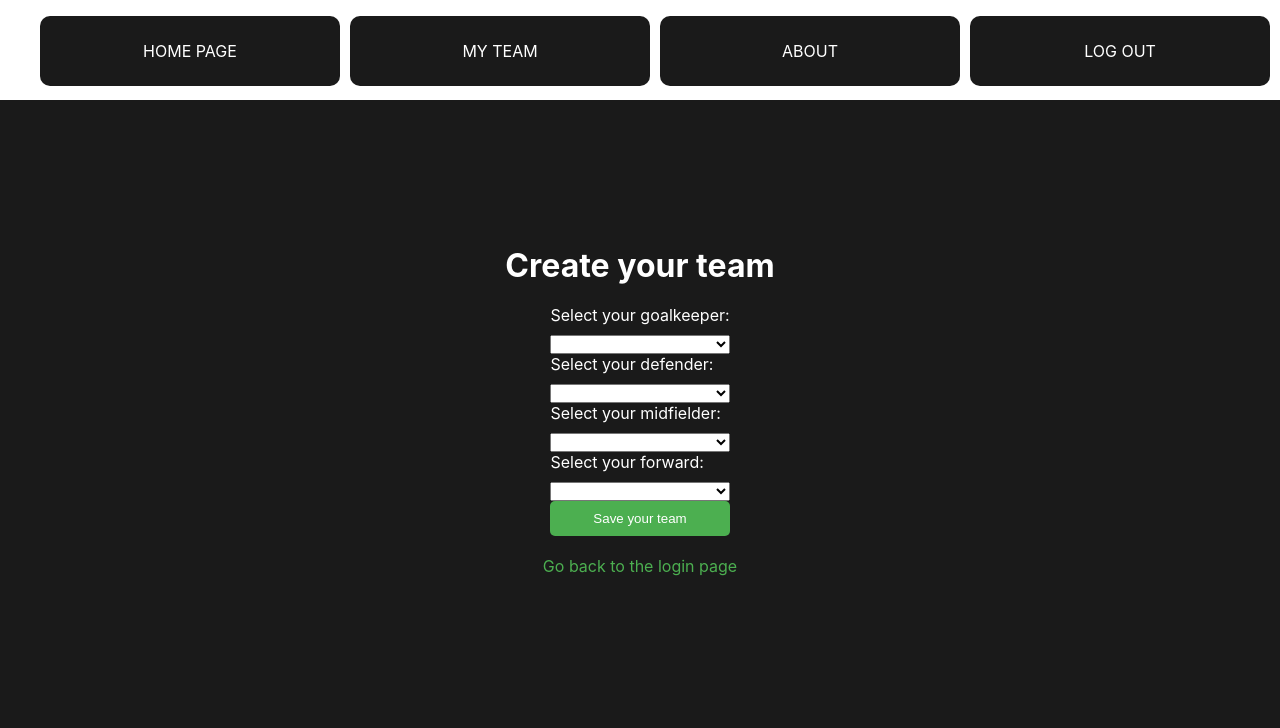
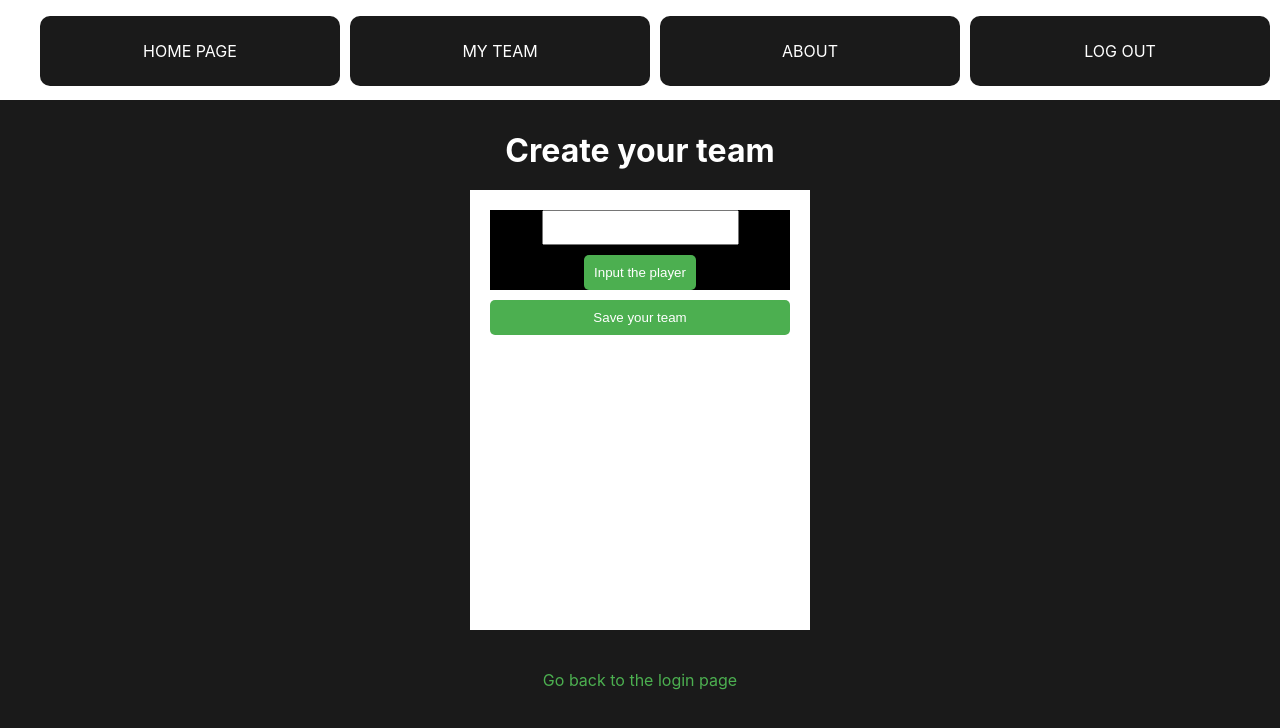
Before and after one commit to elab-development/internet-tehnologije-projekat-fantasypremierleague_2019_0061, a React (Create React App) app in the folder frontend/fantasy_four/: page /create_team in a window 1280 px wide. Shown: the top 728 px of the page. Built offline with nearby package versions, Linux system fonts and the light colour scheme.

Commit message:
Created reusable components: game data box and player input fields. CSS modified.

```diff
--- a/frontend/fantasy_four/src/components/CreateTeamPage.jsx
+++ b/frontend/fantasy_four/src/components/CreateTeamPage.jsx
@@ -1,22 +1,17 @@
 import React, {useState} from 'react';
 import { Link } from 'react-router-dom';
 import NavigationMenu from './NavigationMenu';
+import '../css/CreateTeamPage.css';
+import PlayerInputField from './PlayerInputField';
+
 
 const CreateTeamPage = () => {
 return (
     <div className='container'>
         <NavigationMenu />
         <h1>Create your team</h1>
-        <form>
-            <label htmlFor="goalkeeper">Select your goalkeeper:</label>
-            <select name="goalkeeper" id="goalkeeper"></select>
-            <label htmlFor="defender">Select your defender:</label>
-            <select name="defender" id="defender"></select>
-            <label htmlFor="midfielder">Select your midfielder:</label>
-            <select name="midfielder" id="midfielder"></select>
-            <label htmlFor="forward">Select your forward:</label>
-            <select name="forward" id="forward"></select>
-
+        <form id='player-input-form'>
+            <PlayerInputField />
             <button>Save your team</button>
         </form>
         <Link to="/login" id='link'>Go back to the login page</Link>
--- /dev/null
+++ b/frontend/fantasy_four/src/components/CurrentGameDataField.jsx
@@ -0,0 +1,12 @@
+import React from 'react';
+
+const CurrentGameDataField = ({data_description, data}) => {
+    return (
+        <div className="game-data-box">
+            <p className="game-data-description">{data_description}</p>
+            <p className="game-data">{data}</p>
+        </div>
+    );
+};
+
+export default CurrentGameDataField;
--- a/frontend/fantasy_four/src/components/LandingPage.jsx
+++ b/frontend/fantasy_four/src/components/LandingPage.jsx
@@ -2,6 +2,7 @@ import React, { useState } from 'react';
 import { Link } from 'react-router-dom';
 import '../css/LandingPage.css'; // Import the CSS file
 import NavigationMenu from './NavigationMenu';
+import CurrentGameDataField from './CurrentGameDataField';
 
 const LandingPage = () => {
   const [name, setName] = useState('');
@@ -36,6 +37,8 @@ const LandingPage = () => {
         <br />
         <button type="submit">Register</button>
       </form>
+      <div id='game-data'>
+      </div>
       <Link to="/login" id='link'>
         Go to the login page
       </Link>
--- a/frontend/fantasy_four/src/components/NavigationMenu.jsx
+++ b/frontend/fantasy_four/src/components/NavigationMenu.jsx
@@ -4,7 +4,7 @@ import '../css/NavigationMenu.css';
 
 const NavigationMenu = () => {
 return (
-    <div>
+    <div id='navmenu'>
        <ul>
         <li><Link to="/">home page</Link></li>
         <li><Link to="/create_team">my team</Link></li>
--- /dev/null
+++ b/frontend/fantasy_four/src/components/PlayerInputField.jsx
@@ -0,0 +1,12 @@
+import React from 'react';
+
+const PlayerInputField = () => {
+return (
+    <div className="player-input-field">
+      <input type="text" />
+      <button className="btn-player-input">Input the player</button>
+    </div>
+);
+};
+
+export default PlayerInputField;
--- a/frontend/fantasy_four/src/css/CreateTeamPage.css
+++ b/frontend/fantasy_four/src/css/CreateTeamPage.css
@@ -13,10 +13,24 @@
     margin-bottom: 20px;
   }
 
- form {
+ #player-input-form {
     display: flex;
     flex-direction: column;
-    max-width: 300px;
+    width: 400px;
+    height: 400px;
+    background-color: white;
+    padding: 20px;
+  }
+
+  .player-input-field{
+    background-color: black;
+    flex-basis: 20%;
+    position: static;
+    display: flex;
+    flex-direction: column;
+    justify-content: center;
+    align-items: center;
+    margin-bottom: 10px;
   }
 
   label {
--- a/frontend/fantasy_four/src/css/LandingPage.css
+++ b/frontend/fantasy_four/src/css/LandingPage.css
@@ -17,6 +17,7 @@
     display: flex;
     flex-direction: column;
     max-width: 300px;
+    margin-bottom: 20px;
   }
 
   label {
@@ -50,3 +51,20 @@
   #link:hover {
     text-decoration: underline;
   }
+
+  #game-data{
+    display: flex;
+  }
+
+  .game-data-box{
+    width: 200px;
+    height: 200px;
+    background-color: #4caf50;
+    border-radius: 10px;
+    color: white;
+    display: flex;
+    justify-content: center;
+    align-items: center;
+    flex-direction: column;
+    margin: 5px;
+  }
--- a/frontend/fantasy_four/src/css/NavigationMenu.css
+++ b/frontend/fantasy_four/src/css/NavigationMenu.css
@@ -1,4 +1,4 @@
-div{
+#navmenu{
     height: 100px;
     background-color: white;
     position: absolute;
--- /dev/null
+++ b/frontend/fantasy_four/src/css/PlayerInputField.css
@@ -0,0 +1,5 @@
+.player-input-field{
+    background-color: black;
+    height: 100px;
+    width: 100px;
+}
```
